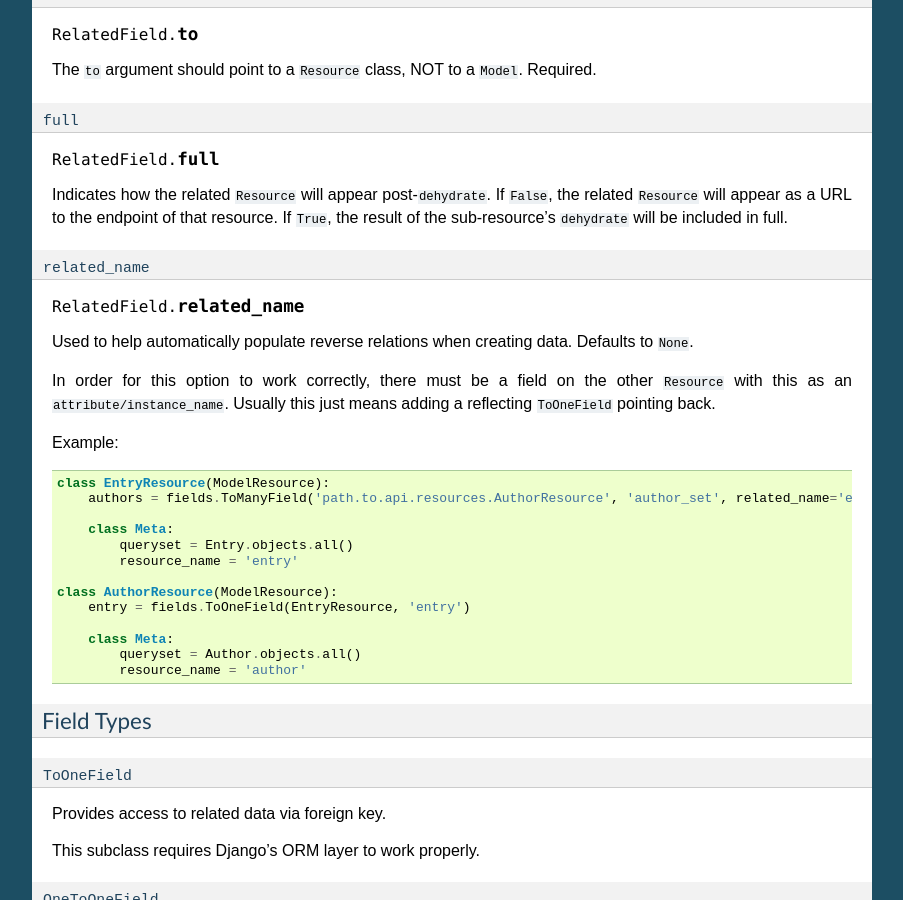
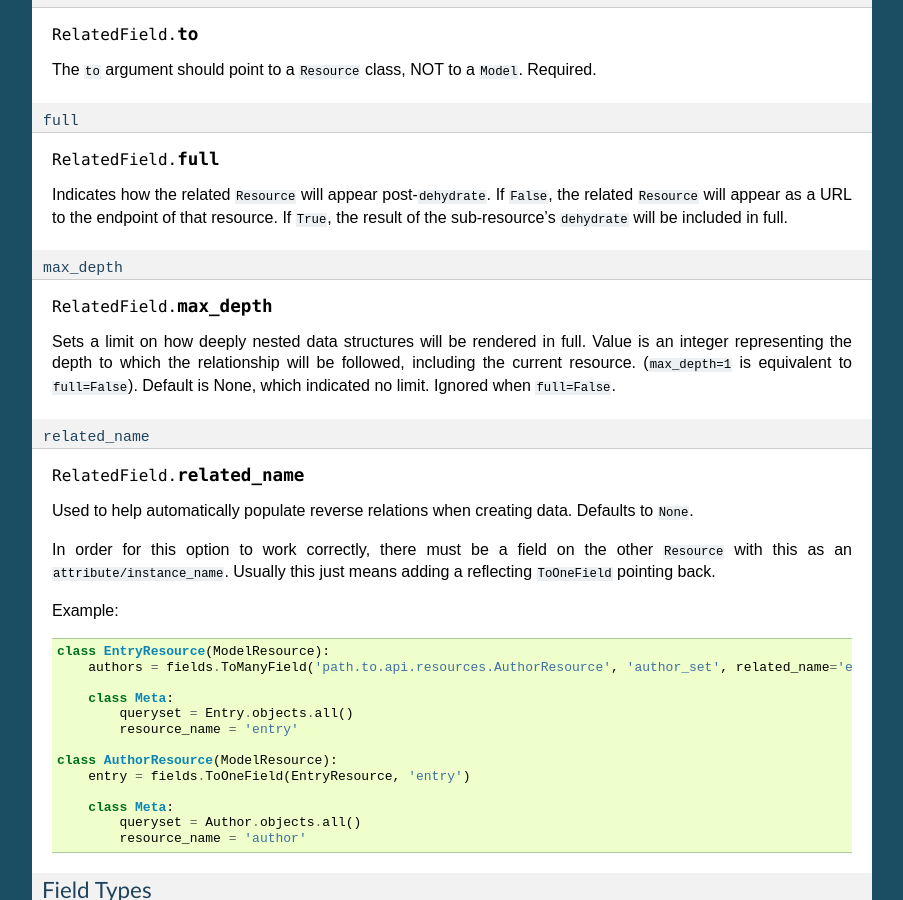
Before and after one commit to django-tastypie/django-tastypie, a Sphinx documentation site: the page built from docs/fields.rst, in a window 1280 px wide and 900 px high, scrolled down 3418 px. Shown: the whole window, without its empty margins (198-1101 px from the left). Built offline with Sphinx 7.4.7, drawn with Linux system fonts in a browser that asks for light colours; some of the changed text lies outside the part shown.

Commit message:
add docs for max_depth option

```diff
--- a/docs/fields.rst
+++ b/docs/fields.rst
@@ -217,6 +217,16 @@ Indicates how the related ``Resource`` will appear post-``dehydrate``. If
 that resource. If ``True``, the result of the sub-resource's ``dehydrate`` will
 be included in full.
 
+``max_depth``
+~~~~~~~~~~~~~
+
+.. attribute:: RelatedField.max_depth
+
+Sets a limit on how deeply nested data structures will be rendered in full.
+Value is an integer representing the depth to which the relationship will be followed,
+including the current resource.  (``max_depth=1`` is equivalent to ``full=False``).
+Default is None, which indicated no limit.  Ignored when ``full=False``.
+
 ``related_name``
 ~~~~~~~~~~~~~~~~
 
```
